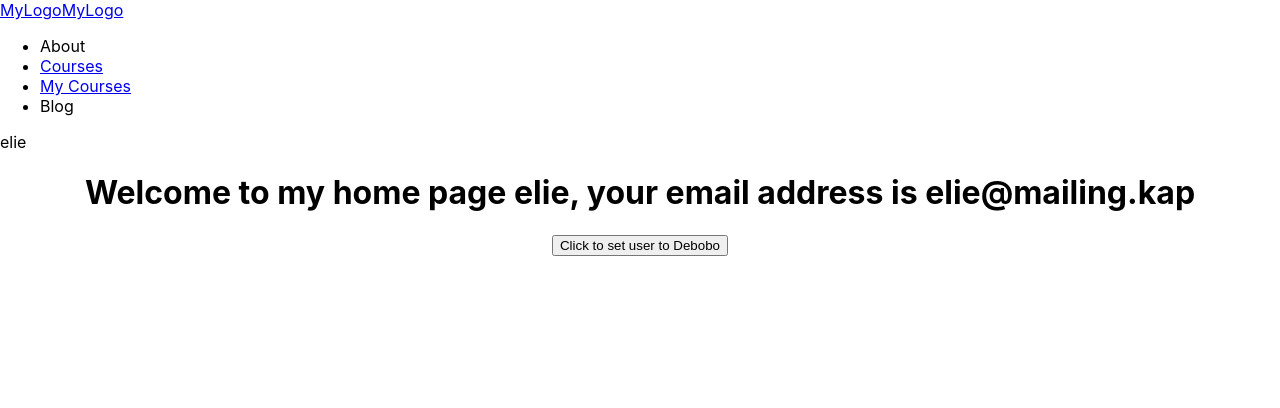
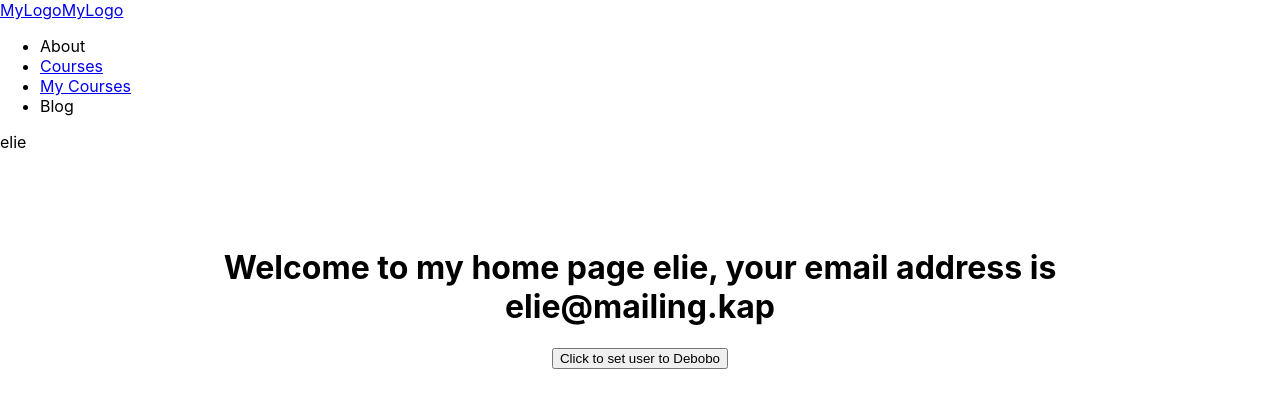
Before and after one commit to MackKaputo/edu, a React (Create React App) app: page / in a window 1280 px wide. Shown: the top 408 px of the page. Built offline with nearby package versions, Linux system fonts and the light colour scheme.

Commit message:
basic setup completed, setting CI/CD next

```diff
--- a/src/pages/Course/Course.jsx
+++ b/src/pages/Course/Course.jsx
@@ -17,7 +17,6 @@ function Course() {
       <div>
         {subscriptions.map((course) => course.id === course_id?
           <h1>Hello my subscriber </h1>
-
             :
           <div>
             <h1>No access, sorry. buy the course</h1>
--- a/src/pages/Home/Home.module.css
+++ b/src/pages/Home/Home.module.css
@@ -1,3 +1,4 @@
 .home_container {
     text-align: center;
+    margin: 6rem;
 }
```
